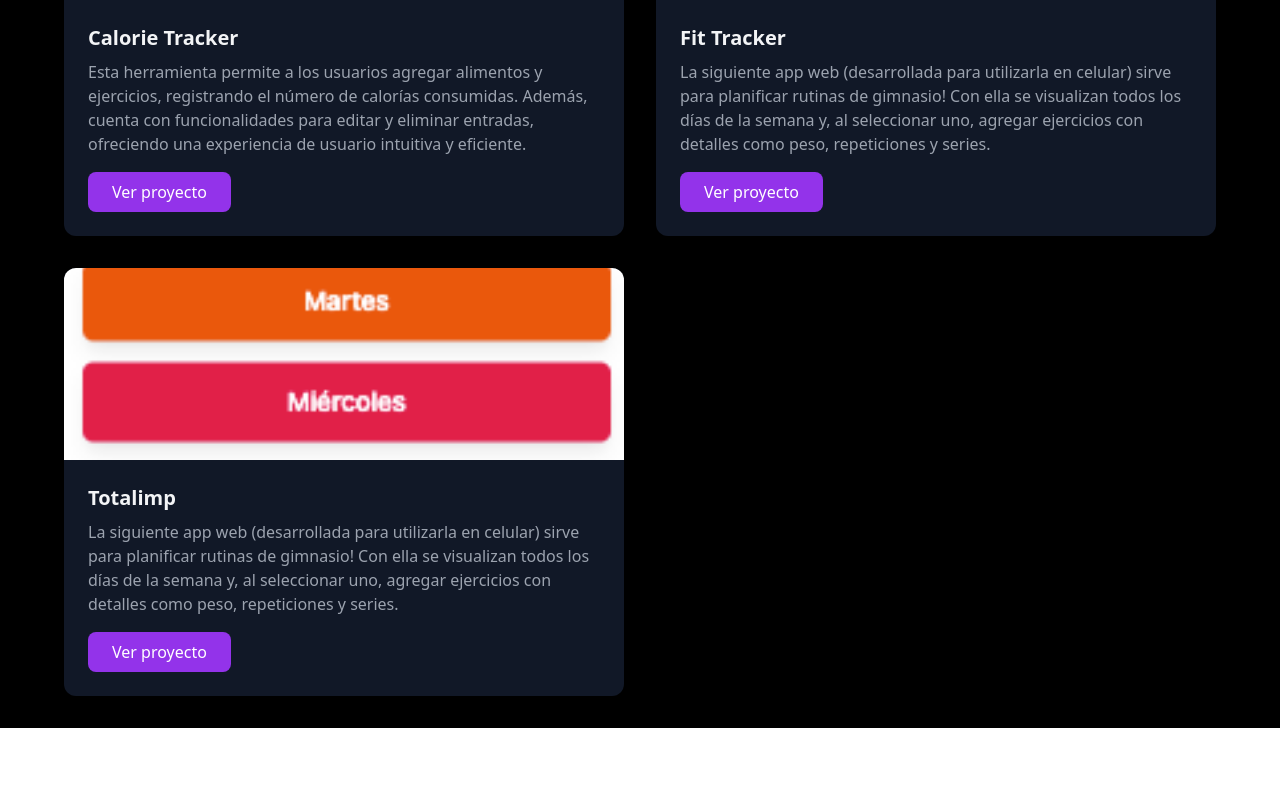
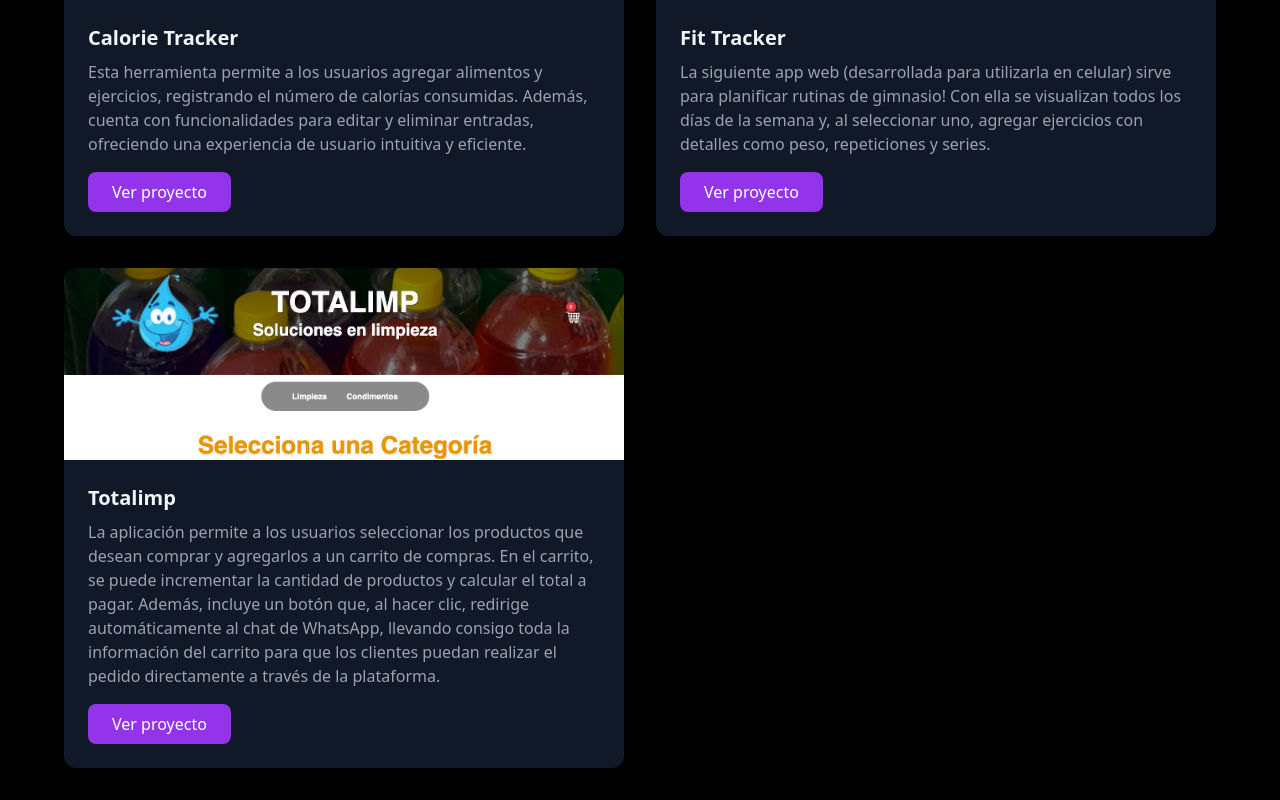
Before and after one commit to francoarmando1911/personal-portfolio, a React (Vite) app: page / in a window 1280 px wide. Shown: the part 1256-2056 px from the top of the page. Before the commit the page ends 1984 px from the top, so only its background shows below. Built offline with nearby package versions, Linux system fonts and the light colour scheme.

Commit message:
actualizacion de datos

```diff
--- a/src/Data/portfolio.ts
+++ b/src/Data/portfolio.ts
@@ -30,8 +30,8 @@ export const projects = [
     {
         id: 5,
         title: "Totalimp",
-        description: "La siguiente app web (desarrollada para utilizarla en celular) sirve para planificar rutinas de gimnasio! Con ella se visualizan todos los días de la semana y, al seleccionar uno, agregar ejercicios con detalles como peso, repeticiones y series. ",
-        image: "./fittrack.png",
-        link: "https://fittrackere.netlify.app/"
+        description: "La aplicación permite a los usuarios seleccionar los productos que desean comprar y agregarlos a un carrito de compras. En el carrito, se puede incrementar la cantidad de productos y calcular el total a pagar. Además, incluye un botón que, al hacer clic, redirige automáticamente al chat de WhatsApp, llevando consigo toda la información del carrito para que los clientes puedan realizar el pedido directamente a través de la plataforma. ",
+        image: "./totalimp.png",
+        link: "https://66f4a14b161dc40eeea5fa2b--totalimp.netlify.app/"
     }
 ];
```
Also changed, not shown: public/totalimp.png (added).
